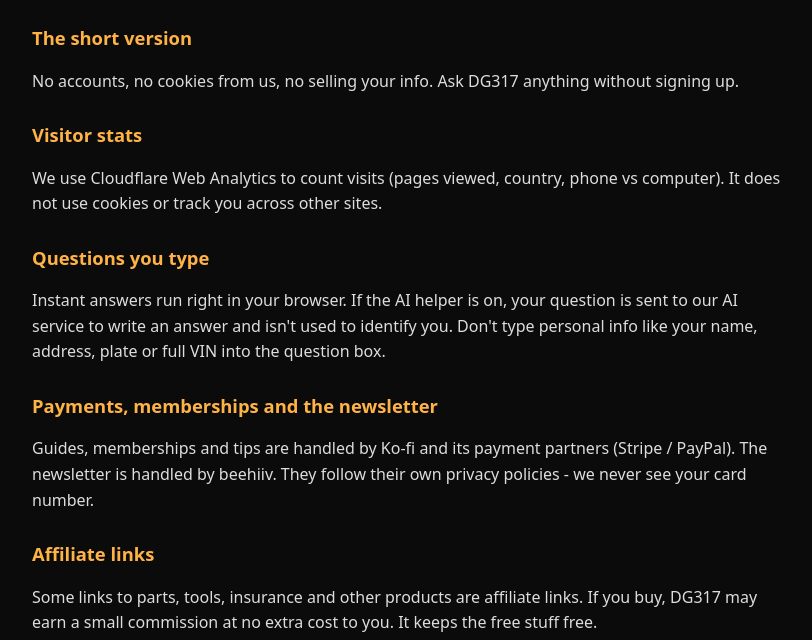
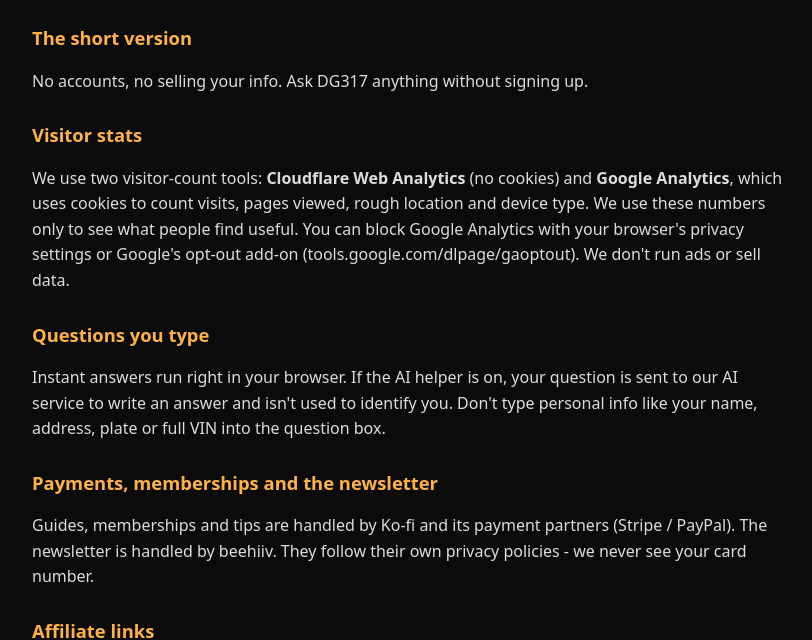
Before and after one commit to detailguy317/detailguy317.github.io, a plain HTML site: page privacy.html in a window 1280 px wide. Shown: the part 165-805 px from the top of the page, without its empty margins (228-1040 px from the left). Drawn offline with Linux system fonts and the light colour scheme.

Commit message:
Add files via upload

```diff
--- a/privacy.html
+++ b/privacy.html
@@ -6,8 +6,8 @@ a{color:#ffb347}.back{display:inline-block;margin-bottom:18px;padding:8px 14px;b
 .small{color:#999;font-size:.9em}</style></head><body><div class="w">
 <a class="back" href="index.html">⬅ Back to the Garage</a>
 <h1>Privacy &amp; Disclaimer</h1><div class="small">DG317 Garage · detailguy317.com · Updated November 2026</div>
-<h2>The short version</h2><p>No accounts, no cookies from us, no selling your info. Ask DG317 anything without signing up.</p>
-<h2>Visitor stats</h2><p>We use Cloudflare Web Analytics to count visits (pages viewed, country, phone vs computer). It does not use cookies or track you across other sites.</p>
+<h2>The short version</h2><p>No accounts, no selling your info. Ask DG317 anything without signing up.</p>
+<h2>Visitor stats</h2><p>We use two visitor-count tools: <b>Cloudflare Web Analytics</b> (no cookies) and <b>Google Analytics</b>, which uses cookies to count visits, pages viewed, rough location and device type. We use these numbers only to see what people find useful. You can block Google Analytics with your browser's privacy settings or Google's opt-out add-on (tools.google.com/dlpage/gaoptout). We don't run ads or sell data.</p>
 <h2>Questions you type</h2><p>Instant answers run right in your browser. If the AI helper is on, your question is sent to our AI service to write an answer and isn't used to identify you. Don't type personal info like your name, address, plate or full VIN into the question box.</p>
 <h2>Payments, memberships and the newsletter</h2><p>Guides, memberships and tips are handled by Ko-fi and its payment partners (Stripe / PayPal). The newsletter is handled by beehiiv. They follow their own privacy policies - we never see your card number.</p>
 <h2>Affiliate links</h2><p>Some links to parts, tools, insurance and other products are affiliate links. If you buy, DG317 may earn a small commission at no extra cost to you. It keeps the free stuff free.</p>
```
